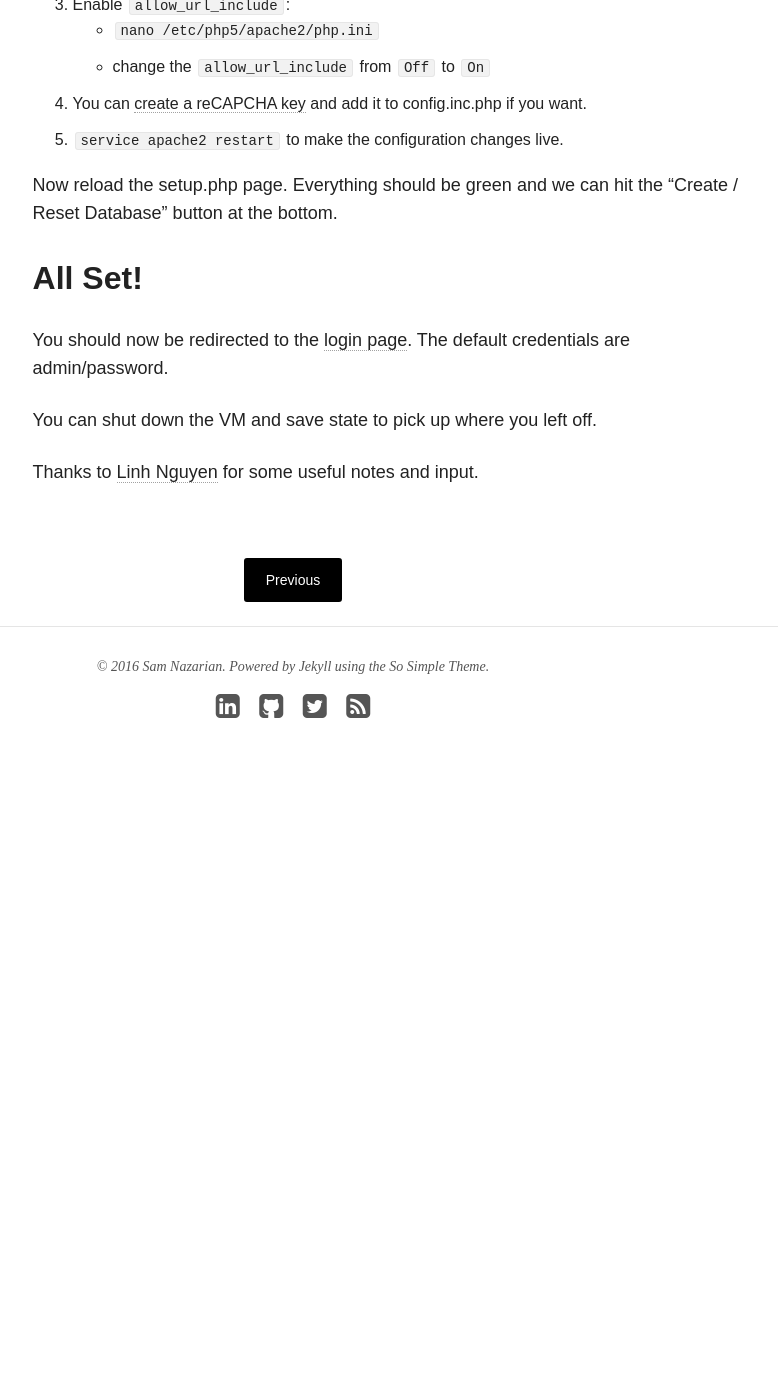
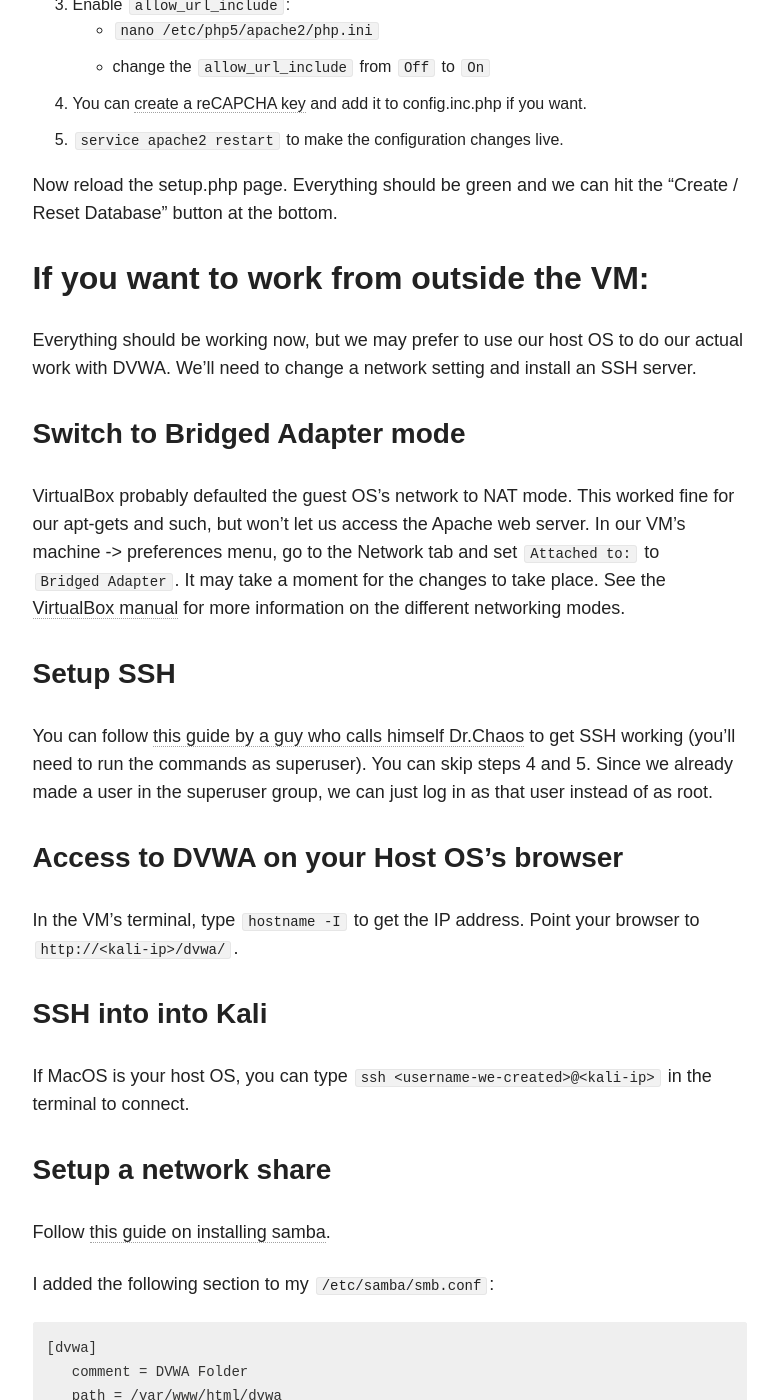
Before and after one commit to SamNazar/samnazar.github.io, a Jekyll site: the page built from _posts/articles/2016-04-05-setting-up-dvwa-in-a-kali-vm.md, in a window 1280 px wide and 1400 px high, scrolled down 3323 px. Shown: the whole window, without its empty margins (347-1125 px from the left). Built offline with Jekyll 4.4.1, drawn with Linux system fonts in a browser that asks for light colours; nearby versions of some CDN libraries; before the commit the page ends 4141 px from its top, so only the background shows below that; some of the changed text lies outside the part shown.

Commit message:
Add some more tips and a Scotch-box section

````diff
--- a/_posts/articles/2016-04-05-setting-up-dvwa-in-a-kali-vm.md
+++ b/_posts/articles/2016-04-05-setting-up-dvwa-in-a-kali-vm.md
@@ -16,7 +16,7 @@
 
 The creators of DVWA recommend that you play with it in a VM sandbox.  This can be done in a few ways:
 
-1. Use [Vagrant](https://www.vagrantup.com/) and [Scotch-Box](https://box.scotch.io/)
+1. Use [Vagrant](https://www.vagrantup.com/) and [Scotch-Box](https://box.scotch.io/) (see TL;DD at the end of this post)
 2. Install XAMPP into a vanilla VM
 3. Install from the [DVWA LiveCD](http://www.dvwa.co.uk/DVWA-1.0.7.iso) and then update DVWA itself to the newest version (1.9 as of this writing)
 4. Install DVWA in a Kali Linux VM
@@ -87,10 +87,59 @@
 
 Now reload the setup.php page.  Everything should be green and we can hit the "Create / Reset Database" button at the bottom.
 
+## If you want to work from outside the VM:
+Everything should be working now, but we may prefer to use our host OS to do our actual work with DVWA.  We'll need to change a network setting and install an SSH server.
+
+### Switch to Bridged Adapter mode
+VirtualBox probably defaulted the guest OS's network to NAT mode.  This worked fine for our apt-gets and such, but won't let us access the Apache web server.  In our VM's machine -> preferences menu, go to the Network tab and set `Attached to:` to `Bridged Adapter`.  It may take a moment for the changes to take place.  See the [VirtualBox manual](https://www.virtualbox.org/manual/ch06.html) for more information on the different networking modes.
+
+### Setup SSH
+You can follow [this guide by a guy who calls himself Dr.Chaos](http://www.drchaos.com/enable-ssh-on-kali-linux-enable-ssh-on-kali-linux/) to get SSH working (you'll need to run the commands as superuser).  You can skip steps 4 and 5.  Since we already made a user in the superuser group, we can just log in as that user instead of as root.
+
+### Access to DVWA on your Host OS's browser
+In the VM's terminal, type `hostname -I` to get the IP address.  Point your browser to `http://<kali-ip>/dvwa/`.
+
+### SSH into into Kali
+If MacOS is your host OS, you can type `ssh <username-we-created>@<kali-ip>` in the terminal to connect.
+
+### Setup a network share
+Follow [this guide on installing samba](https://help.ubuntu.com/community/How%20to%20Create%20a%20Network%20Share%20Via%20Samba%20Via%20CLI%20(Command-line%20interface/Linux%20Terminal)%20-%20Uncomplicated,%20Simple%20and%20Brief%20Way!).
+
+I added the following section to my `/etc/samba/smb.conf`:
+
+```
+[dvwa]
+   comment = DVWA Folder
+   path = /var/www/html/dvwa
+   writeable = yes
+   browseable = yes
+   public = yes
+   read only = no
+   create mask = 0644
+   force create mode = 0755
+   valid users = <user-we-created>
+```
+
+Add the user we created in this guide when the guide above tells you to add a Samba user.
+
+To be able to actually change the files through the Samba share, you'll need to `sudo chown -R <user-we-created> /var/www/html/dvwa`
+
+Now connect to `smb://<user-we-created>@<kali-ip>/dvwa` in Finder/Explorer/Nautilus/etc.
+
+You should be able to point your favorite editor to the share and make changes to the files.  In OSX, it should be in the folder `/Volumes/dvwa`.  If your preferred editor is Sublime Text, you could run `subl /Volumes/dvwa`.
+
+
 ## All Set!
 
-You should now be redirected to the [login page](http://localhost/dvwa/login.php).  The default credentials are admin/password.
+Now you can navigate to the login page at [http://localhost(or-kali-ip)/dvwa/login.php](http://localhost/dvwa/login.php).  The default credentials are admin/password.
 
 You can shut down the VM and save state to pick up where you left off.
 
+**NOTE:** If you see a launch-bar in the VM but it otherwise seems unresponsive, try pressing Enter.  The screen has auto-locked and you'll have to re-enter your password.
+
 Thanks to [Linh Nguyen](https://theotherlinh.com/) for some useful notes and input.
+
+## TL;DD:
+If you don't care about any of the tools that come with Kali, use Vagrant and Scotch-Box instead.
+
+You will still need to edit DVWA's `config/config.inc.php` to change the MySQL password to `root`.  You will also need to enable `allow_url_include` in the VM's `etc/php5/apache2/php.ini` by SSHing into the running VM as u:vagrant / p:vagrant (`ssh vagrant@127.0.0.1 -p 2222`).
````
